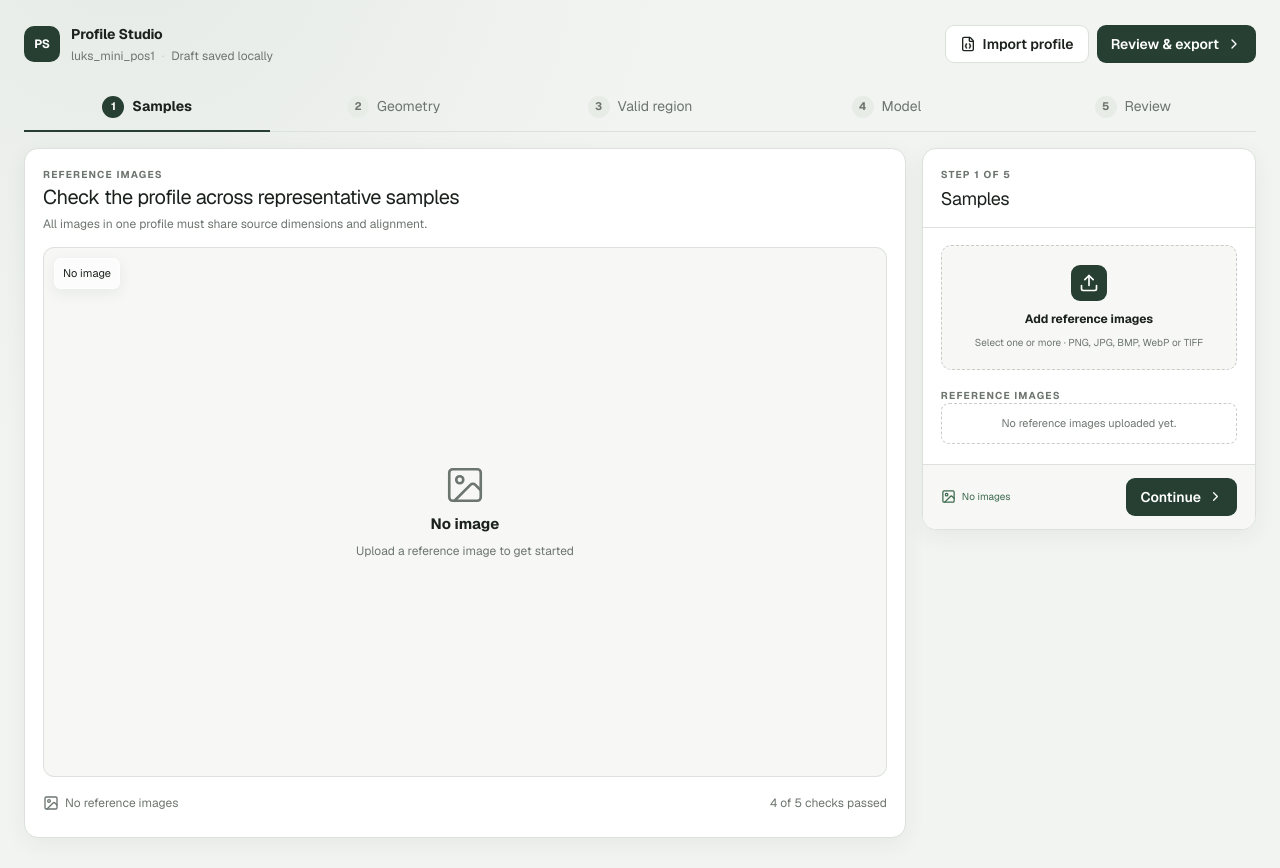
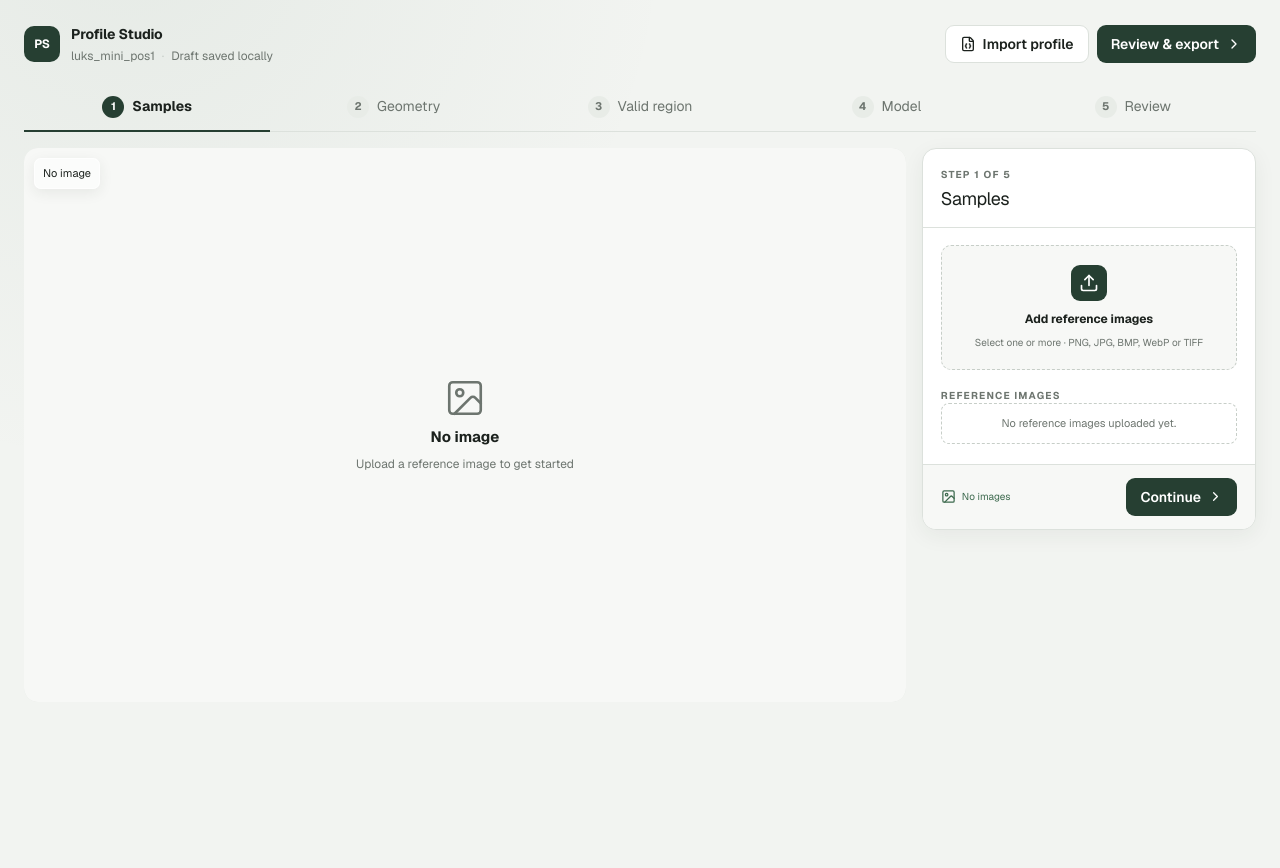
Before and after one commit to domenravnik/profile-studio, a Next.js app: page / in a window 1280 px wide. After the commit the page ends 800 px from the top, so only its background shows below. Built offline with nearby package versions, Linux system fonts and the light colour scheme.

Commit message:
Remove editor header: simplify layout and replace with context-specific actions

```diff
--- a/app/globals.css
+++ b/app/globals.css
@@ -72,9 +72,7 @@ button:disabled {
 .topbar-actions,
 .step-button,
 .notice,
-.editor-header,
 .drawing-toolbar,
-.editor-footer,
 .sample-switcher,
 .panel-footer,
 .footer-status,
@@ -275,7 +273,6 @@ button:disabled {
   align-items: start;
 }
 
-.editor-card,
 .settings-card {
   border: 1px solid var(--line);
   border-radius: 14px;
@@ -285,39 +282,19 @@ button:disabled {
 
 .editor-card {
   min-width: 0;
-  padding: 18px;
 }
 
 .settings-card {
   overflow: hidden;
 }
 
-.editor-header {
-  min-height: 66px;
-  justify-content: space-between;
-  gap: 16px;
-  margin-bottom: 14px;
-}
-
-.editor-header h1,
 .settings-header h2 {
   margin: 3px 0 0;
   letter-spacing: -0.025em;
 }
 
-.editor-header h1 {
-  font-size: 20px;
-  line-height: 1.25;
-}
-
 .settings-header h2 {
   font-size: 18px;
-}
-
-.editor-header p {
-  margin: 5px 0 0;
-  color: var(--text-soft);
-  font-size: 12px;
 }
 
 .eyebrow,
@@ -332,9 +309,10 @@ button:disabled {
   flex: 0 0 auto;
   gap: 4px;
   padding: 4px;
-  border: 1px solid var(--line);
   border-radius: 10px;
-  background: var(--surface-soft);
+  background: rgba(247, 249, 247, 0.9);
+  box-shadow: 0 4px 16px rgba(18, 29, 22, 0.14);
+  backdrop-filter: blur(10px);
 }
 
 .tool-button {
@@ -364,8 +342,7 @@ button:disabled {
   position: relative;
   overflow: hidden;
   width: 100%;
-  border: 1px solid var(--line);
-  border-radius: 11px;
+  border-radius: 14px;
   background: #dfe4df;
   user-select: none;
 }
@@ -572,17 +549,27 @@ button:disabled {
   color: var(--text-soft);
 }
 
-.editor-footer {
-  justify-content: space-between;
-  gap: 14px;
-  min-height: 42px;
-  padding-top: 10px;
-  color: var(--text-soft);
-  font-size: 12px;
+.stage-tools {
+  position: absolute;
+  z-index: 5;
+  top: 10px;
+  right: 10px;
 }
 
 .sample-switcher {
   gap: 6px;
+}
+
+.stage-samples {
+  position: absolute;
+  z-index: 5;
+  bottom: 10px;
+  left: 10px;
+  padding: 4px;
+  border-radius: 10px;
+  background: rgba(247, 249, 247, 0.9);
+  box-shadow: 0 4px 16px rgba(18, 29, 22, 0.14);
+  backdrop-filter: blur(10px);
 }
 
 .sample-pill {
@@ -603,10 +590,6 @@ button:disabled {
 .sample-pill.active {
   background: var(--primary);
   color: #fff;
-}
-
-.canvas-status {
-  text-align: right;
 }
 
 .settings-header {
@@ -1234,10 +1217,6 @@ input[type="range"] {
     grid-template-columns: minmax(0, 1.55fr) minmax(300px, 0.8fr);
   }
 
-  .editor-header {
-    align-items: flex-start;
-    flex-direction: column;
-  }
 }
 
 @media (max-width: 820px) {
@@ -1256,8 +1235,7 @@ input[type="range"] {
 }
 
 @media (max-width: 620px) {
-  .topbar,
-  .editor-footer {
+  .topbar {
     align-items: stretch;
     flex-direction: column;
   }
@@ -1280,12 +1258,8 @@ input[type="range"] {
     height: 25px;
   }
 
-  .editor-card {
-    padding: 12px;
-  }
-
   .drawing-toolbar {
-    width: 100%;
+    max-width: calc(100% - 20px);
   }
 
   .tool-button {
@@ -1293,7 +1267,4 @@ input[type="range"] {
     justify-content: center;
   }
 
-  .canvas-status {
-    text-align: left;
-  }
 }
--- a/app/page.tsx
+++ b/app/page.tsx
@@ -1529,52 +1529,6 @@ export default function Home() {
   const activeTiles = tilingTiles.filter((tile) => tile.included);
   const stepNumber = STEPS.findIndex((item) => item.id === step) + 1;
 
-  const canvasCopy: Record<
-    Step,
-    { eyebrow: string; title: string; meta: string }
-  > = {
-    samples: {
-      eyebrow: "REFERENCE IMAGES",
-      title: "Check the profile across representative samples",
-      meta: "All images in one profile must share source dimensions and alignment.",
-    },
-    geometry: {
-      eyebrow: `GEOMETRY · ${geometryMode.toUpperCase()}`,
-      title:
-        geometryMode === "crop"
-          ? "Position the crop around the inspected part"
-          : geometryMode === "annulus"
-            ? "Align the inner and outer annulus boundaries"
-            : "Use the complete source image",
-      meta: "Drag the active geometry or enter exact source-image coordinates.",
-    },
-    region: {
-      eyebrow:
-        regionMode === "static"
-          ? "VALID REGION · STATIC MASK"
-          : regionMode === "dynamic"
-            ? "VALID REGION · DYNAMIC ELLIPSE"
-            : "VALID REGION · FULL AREA",
-      title:
-        regionMode === "static"
-          ? "Draw the area the model should inspect"
-          : regionMode === "dynamic"
-            ? "Set the acceptable detected ellipse diameter"
-            : "The entire processed image will be inspected",
-      meta: `Coordinates are stored in the original ${sourceWidth} × ${sourceHeight} image space.`,
-    },
-    model: {
-      eyebrow: "MODEL INPUT · TILING",
-      title: "Preview how the model divides the valid region",
-      meta: "Tiles with at least 30% valid pixels are included.",
-    },
-    review: {
-      eyebrow: "REVIEW",
-      title: "Verify the effective training profile",
-      meta: "The JSON and mask below are the files included in the export bundle.",
-    },
-  };
-
   return (
     <main className="app-shell">
       <header className="topbar">
@@ -1652,52 +1606,6 @@ export default function Home() {
 
       <div className="workspace">
         <section className="editor-card">
-          <div className="editor-header">
-            <div>
-              <div className="eyebrow">{canvasCopy[step].eyebrow}</div>
-              <h1>{canvasCopy[step].title}</h1>
-              <p>{canvasCopy[step].meta}</p>
-            </div>
-            {step === "region" && regionMode === "static" && (
-              <div className="drawing-toolbar" aria-label="Drawing tools">
-                {[
-                  {
-                    id: "select" as const,
-                    label: "Select",
-                    icon: MousePointer2,
-                  },
-                  {
-                    id: "polygon" as const,
-                    label: "Polygon",
-                    icon: Hexagon,
-                  },
-                  {
-                    id: "ellipse" as const,
-                    label: "Ellipse",
-                    icon: Circle,
-                  },
-                ].map((item) => {
-                  const Icon = item.icon;
-                  return (
-                    <button
-                      className={`tool-button ${tool === item.id ? "active" : ""}`}
-                      type="button"
-                      key={item.id}
-                      onClick={() => {
-                        if (draftPolygon.length >= 3 && item.id !== "polygon")
-                          finishPolygon();
-                        setTool(item.id);
-                      }}
-                    >
-                      <Icon size={16} />
-                      {item.label}
-                    </button>
-                  );
-                })}
-              </div>
-            )}
-          </div>
-
           <div
             className={`image-stage ${tool !== "select" && step === "region" ? "drawing" : ""}`}
             style={{ aspectRatio: `${sourceWidth} / ${sourceHeight}` }}
@@ -2004,12 +1912,52 @@ export default function Home() {
                 "No image"
               )}
             </div>
-          </div>
-
-          <div className="editor-footer">
-            <div className="sample-switcher">
-              {samples.length ? (
-                samples.map((sample, index) => (
+
+            {step === "region" && regionMode === "static" && (
+              <div className="drawing-toolbar stage-tools" aria-label="Drawing tools">
+                {[
+                  {
+                    id: "select" as const,
+                    label: "Select",
+                    icon: MousePointer2,
+                  },
+                  {
+                    id: "polygon" as const,
+                    label: "Polygon",
+                    icon: Hexagon,
+                  },
+                  {
+                    id: "ellipse" as const,
+                    label: "Ellipse",
+                    icon: Circle,
+                  },
+                ].map((item) => {
+                  const Icon = item.icon;
+                  return (
+                    <button
+                      className={`tool-button ${tool === item.id ? "active" : ""}`}
+                      type="button"
+                      key={item.id}
+                      onClick={() => {
+                        if (draftPolygon.length >= 3 && item.id !== "polygon")
+                          finishPolygon();
+                        setTool(item.id);
+                      }}
+                    >
+                      <Icon size={16} />
+                      {item.label}
+                    </button>
+                  );
+                })}
+              </div>
+            )}
+
+            {samples.length > 0 && (
+              <div
+                className="sample-switcher stage-samples"
+                aria-label="Reference samples"
+              >
+                {samples.map((sample, index) => (
                   <button
                     key={sample.id}
                     type="button"
@@ -2020,25 +1968,9 @@ export default function Home() {
                   >
                     {String(index + 1).padStart(2, "0")}
                   </button>
-                ))
-              ) : (
-                <ImageIcon size={16} aria-hidden="true" />
-              )}
-              <span>
-                {samples.length
-                  ? `${samples.length} aligned sample${samples.length === 1 ? "" : "s"}`
-                  : "No reference images"}
-              </span>
-            </div>
-            <div className="canvas-status">
-              {step === "model"
-                ? `${activeTiles.length} included · ${Math.max(0, tilingTiles.length - activeTiles.length)} skipped`
-                : step === "region" && regionMode === "static"
-                  ? `${shapes.length} shape${shapes.length === 1 ? "" : "s"} · source-space mask`
-                  : step === "geometry" && geometryMode === "crop"
-                    ? `${cropGeometry.width} × ${cropGeometry.height} crop`
-                    : `${validation.filter((check) => check.ok).length} of ${validation.length} checks passed`}
-            </div>
+                ))}
+              </div>
+            )}
           </div>
         </section>
 
```
